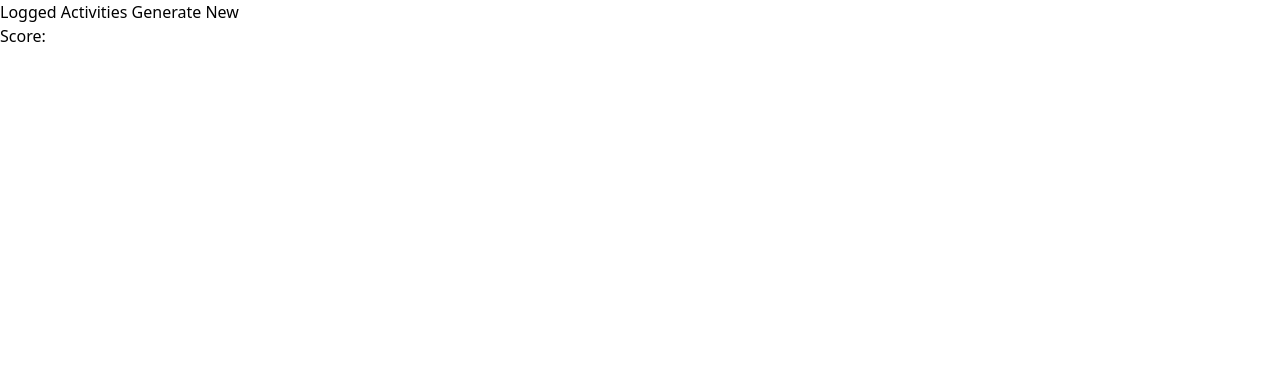
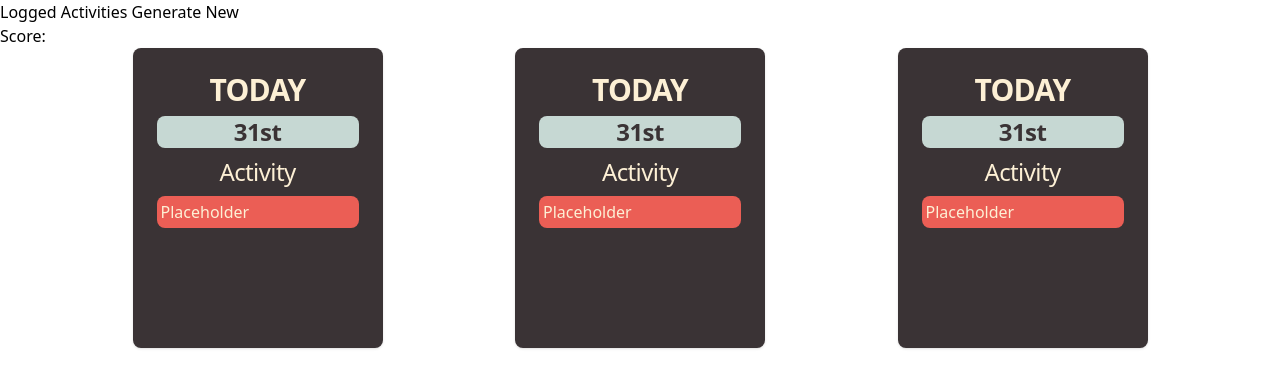
Before and after one commit to JacobDuncan17/GroupProject-1, a plain HTML site: page index.html in a window 1280 px wide. Drawn offline with nearby package versions, Linux system fonts and the light colour scheme; a web font is replaced by a local one.

Commit message:
Created day 3 days cards with styling

```diff
--- a/assets/styles/styles.css
+++ b/assets/styles/styles.css
@@ -5,3 +5,27 @@ font-style: normal; */
 font-family: "myriad-pro-condensed", sans-serif;
 font-weight: 700;
 font-style: normal; */
+* {
+    background-color: none;
+}
+
+#todayCard{
+    background-color: #3a3335;
+    color: #fdf0d5;
+    width: 250px;
+    height: 300px;
+}
+#date1{
+    background-color: #C6D8D3;
+    color: #3a3335;
+    align-items: center;
+}
+#activityText {
+    background-color: #EB5E55;
+    color: #fdf0d5;
+}
+main {
+    display: flex;
+    justify-content: space-evenly;
+    align-items: center;
+}
--- a/index.html
+++ b/index.html
@@ -25,21 +25,26 @@
     </nav>
 
     <main>
+            <div class="p-6 bg-white border rounded-lg shadow " id="todayCard">
+                <h2 class="mb-2 text-3xl font-bold tracking-tight text-center">TODAY</h2>
+                <h3 class="mb-2 text-2xl font-bold tracking-tight text-center rounded-lg" id="date1">31st</h3>
+                <h4 class="mb-2 text-2xl tracking-tight text-center">Activity</h4>
+                <p class="p-1 rounded-lg" id="activityText">Placeholder</p>
+            </div>
 
-        <div class="day">
-            <h2></h2>
-            <div class="date">
-                <h3></h3>
+            <div class="p-6 bg-white border rounded-lg shadow " id="todayCard">
+                <h2 class="mb-2 text-3xl font-bold tracking-tight text-center">TODAY</h2>
+                <h3 class="mb-2 text-2xl font-bold tracking-tight text-center rounded-lg" id="date1">31st</h3>
+                <h4 class="mb-2 text-2xl tracking-tight text-center">Activity</h4>
+                <p class="p-1 rounded-lg" id="activityText">Placeholder</p>
             </div>
-            <div class="activity">
-                <h3></h3>
-                <p></p>
+
+            <div class="p-6 bg-white border rounded-lg shadow " id="todayCard">
+                <h2 class="mb-2 text-3xl font-bold tracking-tight text-center">TODAY</h2>
+                <h3 class="mb-2 text-2xl font-bold tracking-tight text-center rounded-lg" id="date1">31st</h3>
+                <h4 class="mb-2 text-2xl tracking-tight text-center">Activity</h4>
+                <p class="p-1 rounded-lg" id="activityText">Placeholder</p>
             </div>
-            <div class="weather">
-                <h3></h3>
-                <i></i>
-            </div>
-        </div>
 
     </main>
 
```
